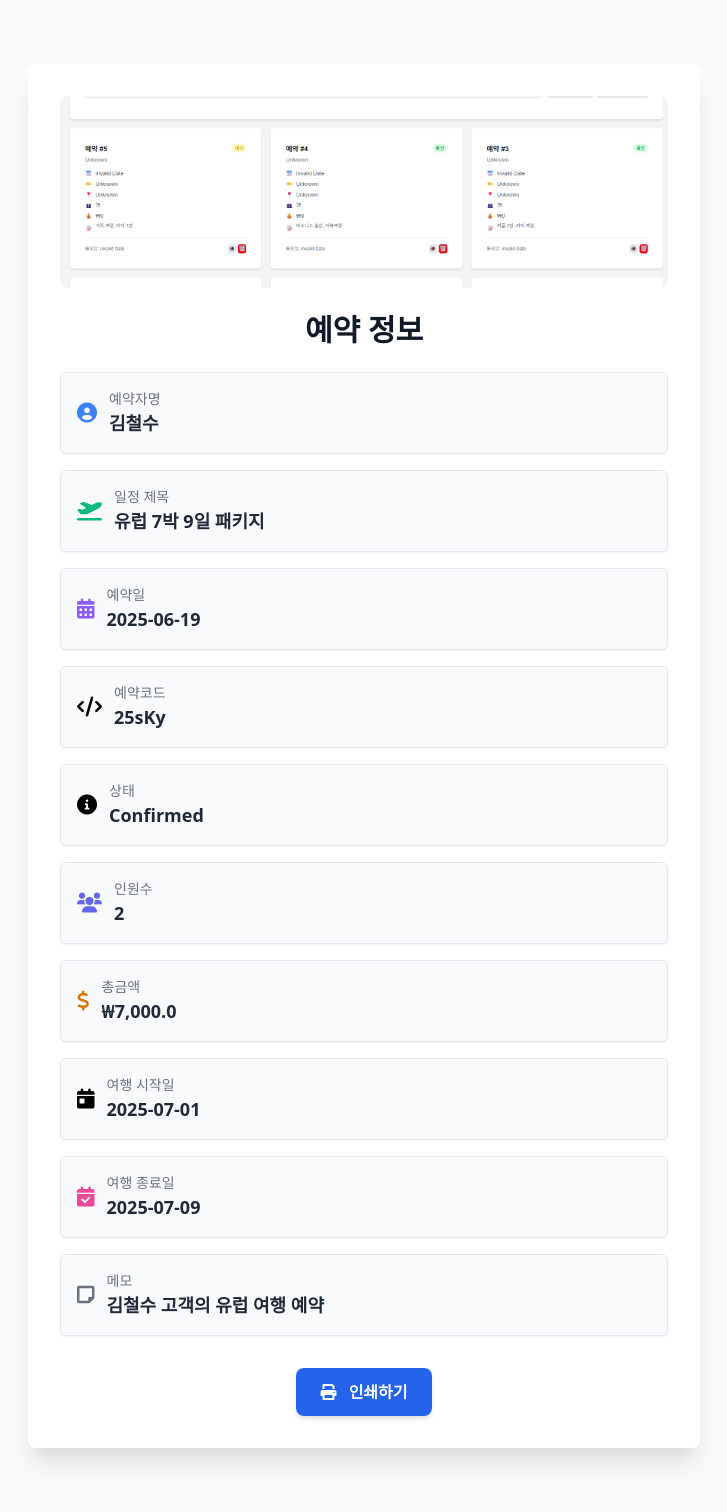
After one commit to mikichat/travel-python, a Flask app: a page that uses app/templates/public_base.html in a window 1280 px wide. The commit adds this page. Shown: the whole page, without its empty margins (276-1003 px from the left). Run offline with Flask 3, Linux system fonts and the light colour scheme; data comes from the database, SQL or seed files in the repository; both versions use the stored data as it was after the commit.

Commit message:
예약 관련 라우트 및 템플릿 개선: 새로운 공용 라우트를 추가하고, 예약 조회 페이지의 UI를 개선하여 사용자 경험을 향상시켰습니다. 예약 코드 생성 로직을 업데이트하여 더 나은 고유성을 제공하며, 데이터베이스 변경 사항을 반영하였습니다.

```diff
--- a/app/__init__.py
+++ b/app/__init__.py
@@ -11,6 +11,7 @@ from app.routes.dashboard_routes import dashboard_bp
 from app.routes.audit_routes import audit_bp
 from app.routes.ticketing_routes import ticketing_bp
 from app.routes.company_routes import company_bp
+from app.routes.public_routes import public_bp
 from app.utils.filters import register_filters
 import logging
 
@@ -75,11 +76,12 @@ def create_app():
     app.register_blueprint(auth_bp, url_prefix='/auth')
     app.register_blueprint(customer_bp, url_prefix='/customers')
     app.register_blueprint(schedule_bp, url_prefix='/schedules')
-    app.register_blueprint(reservation_bp, url_prefix='/r')
+    app.register_blueprint(reservation_bp, url_prefix='/reservations')
     app.register_blueprint(dashboard_bp, url_prefix='/dashboard')
     app.register_blueprint(audit_bp, url_prefix='/audit')
     app.register_blueprint(ticketing_bp, url_prefix='/ticketing')
     app.register_blueprint(company_bp, url_prefix='/companies')
+    app.register_blueprint(public_bp, url_prefix='/v')
 
     @app.route('/')
     def index():
--- /dev/null
+++ b/app/routes/public_routes.py
@@ -0,0 +1,57 @@
+from flask import Blueprint, render_template
+from database import get_db_connection
+import datetime
+
+public_bp = Blueprint('public', __name__)
+
+@public_bp.route('/<string:reservation_code>')
+def view_reservation_by_code(reservation_code):
+    # 5자리, 앞 2자리 숫자, 뒤 3자리 영문 대소문자인 예약코드만 허용
+    if len(reservation_code) == 5 and \
+       reservation_code[:2].isdigit() and \
+       reservation_code[2:].isalpha():
+        conn = get_db_connection()
+        cursor = conn.cursor()
+        cursor.execute("""
+            SELECT r.*, c.name as customer_name, s.title as schedule_title,
+                   s.start_date as travel_start_date, s.end_date as travel_end_date
+            FROM reservations r
+            LEFT JOIN customers c ON r.customer_id = c.id
+            LEFT JOIN schedules s ON r.schedule_id = s.id
+            WHERE r.reservation_code = ? AND r.deleted_at IS NULL
+        """, (reservation_code,))
+        reservation = cursor.fetchone()
+        conn.close()
+        if reservation:
+            reservation_dict = dict(reservation)
+            # booking_date를 YYYY-MM-DD 형식으로 변환
+            if reservation_dict.get('booking_date'):
+                try:
+                    # ISO 8601 형식 (마이크로초 포함, 'T' 구분자)
+                    booking_datetime = datetime.datetime.strptime(reservation_dict['booking_date'], '%Y-%m-%dT%H:%M:%S.%f')
+                except ValueError:
+                    try:
+                        # ISO 8601 형식 (마이크로초 없음, 'T' 구분자)
+                        booking_datetime = datetime.datetime.strptime(reservation_dict['booking_date'], '%Y-%m-%dT%H:%M:%S')
+                    except ValueError:
+                        try:
+                            # 기존 형식 (마이크로초 포함, 공백 구분자)
+                            booking_datetime = datetime.datetime.strptime(reservation_dict['booking_date'], '%Y-%m-%d %H:%M:%S.%f')
+                        except ValueError:
+                            try:
+                                # 기존 형식 (마이크로초 없음, 공백 구분자)
+                                booking_datetime = datetime.datetime.strptime(reservation_dict['booking_date'], '%Y-%m-%d %H:%M:%S')
+                            except ValueError:
+                                booking_datetime = None
+
+                if booking_datetime:
+                    reservation_dict['booking_date'] = booking_datetime.strftime('%Y-%m-%d')
+                else:
+                    reservation_dict['booking_date'] = reservation_dict['booking_date'] # 실패 시 원본 유지
+
+            reservation_dict['customer_name'] = reservation_dict.get('customer_name', '알 수 없음')
+            reservation_dict['schedule_title'] = reservation_dict.get('schedule_title', '알 수 없음')
+            reservation_dict['travel_start_date'] = reservation_dict.get('travel_start_date', '')
+            reservation_dict['travel_end_date'] = reservation_dict.get('travel_end_date', '')
+            return render_template('view_reservation.html', reservation=reservation_dict)
+    return render_template('errors/404.html'), 404
--- a/app/routes/reservation_routes.py
+++ b/app/routes/reservation_routes.py
@@ -889,16 +889,3 @@ def edit_reservation_page(reservation_id):
             return render_template('edit_reservation.html', reservation=reservation, customers=customers, schedules=schedules, error='예약 수정 중 오류가 발생했습니다.')
 
     return render_template('edit_reservation.html', reservation=reservation, customers=customers, schedules=schedules)
-
-@reservation_bp.route('/<string:reservation_code>')
-def view_reservation_by_code(reservation_code):
-    # 6자리, 3번째가 '-'인 예약코드만 허용
-    if len(reservation_code) == 6 and reservation_code[2] == '-':
-        conn = get_db_connection()
-        cursor = conn.cursor()
-        cursor.execute('SELECT * FROM reservations WHERE reservation_code = ? AND deleted_at IS NULL', (reservation_code,))
-        reservation = cursor.fetchone()
-        conn.close()
-        if reservation:
-            return render_template('view_reservation.html', reservation=dict(reservation))
-    return render_template('errors/404.html'), 404
--- /dev/null
+++ b/app/templates/public_base.html
@@ -0,0 +1,23 @@
+<!DOCTYPE html>
+<html lang="ko">
+<head>
+    <meta charset="UTF-8">
+    <meta name="viewport" content="width=device-width, initial-scale=1.0">
+    <title>{% block title %}예약 정보{% endblock %}</title>
+    <!-- Tailwind CSS CDN -->
+    <link href="https://cdn.jsdelivr.net/npm/tailwindcss@2.2.19/dist/tailwind.min.css" rel="stylesheet">
+    <!-- Font Awesome -->
+    <link rel="stylesheet" href="https://cdnjs.cloudflare.com/ajax/libs/font-awesome/6.0.0/css/all.min.css">
+    <!-- Custom CSS -->
+    <style>
+        /* 필요 시 여기에 추가 스타일 정의 */
+    </style>
+</head>
+<body class="bg-gray-50 font-sans">
+    <div class="container mx-auto px-4 py-8">
+        {% block content %}{% endblock %}
+    </div>
+    <!-- JavaScript -->
+    {% block scripts %}{% endblock %}
+</body>
+</html>
--- a/app/templates/view_reservation.html
+++ b/app/templates/view_reservation.html
@@ -1,20 +1,96 @@
-{% extends "base.html" %}
+{% extends "public_base.html" %}
 {% block content %}
-  <div class="container mt-5">
-    <h2>예약 정보 조회</h2>
+  <div class="bg-white p-8 rounded-lg shadow-xl max-w-2xl mx-auto my-8">
+    <img src="{{ url_for('static', filename='uploads/passport_20250617211050_스크린샷 2025-06-10 032805.png') }}" alt="Reservation Image" class="w-full h-48 object-cover mb-6 rounded-lg shadow-inner">
+    <h2 class="text-3xl font-extrabold text-gray-900 mb-6 text-center">예약 정보</h2>
     {% if reservation %}
-      <ul class="list-group mt-4">
-        <li class="list-group-item"><strong>예약자명:</strong> {{ reservation.customer_id }}</li>
-        <li class="list-group-item"><strong>일정ID:</strong> {{ reservation.schedule_id }}</li>
-        <li class="list-group-item"><strong>예약일:</strong> {{ reservation.booking_date }}</li>
-        <li class="list-group-item"><strong>예약코드:</strong> {{ reservation.reservation_code }}</li>
-        <li class="list-group-item"><strong>상태:</strong> {{ reservation.status }}</li>
-        <li class="list-group-item"><strong>인원수:</strong> {{ reservation.number_of_people }}</li>
-        <li class="list-group-item"><strong>총금액:</strong> {{ reservation.total_price }}</li>
-        <li class="list-group-item"><strong>메모:</strong> {{ reservation.notes }}</li>
-      </ul>
+      <div class="space-y-4">
+        <div class="bg-gray-50 p-4 rounded-md shadow-sm border border-gray-200 flex items-center">
+          <i class="fas fa-user-circle text-blue-500 text-xl mr-3"></i>
+          <div>
+            <p class="text-sm text-gray-500 font-medium">예약자명</p>
+            <p class="text-lg font-semibold text-gray-800">{{ reservation.customer_name }}</p>
+          </div>
+        </div>
+        <div class="bg-gray-50 p-4 rounded-md shadow-sm border border-gray-200 flex items-center">
+          <i class="fas fa-plane-departure text-green-500 text-xl mr-3"></i>
+          <div>
+            <p class="text-sm text-gray-500 font-medium">일정 제목</p>
+            <p class="text-lg font-semibold text-gray-800">{{ reservation.schedule_title }}</p>
+          </div>
+        </div>
+        <div class="bg-gray-50 p-4 rounded-md shadow-sm border border-gray-200 flex items-center">
+          <i class="fas fa-calendar-alt text-purple-500 text-xl mr-3"></i>
+          <div>
+            <p class="text-sm text-gray-500 font-medium">예약일</p>
+            <p class="text-lg font-semibold text-gray-800">{{ reservation.booking_date }}</p>
+          </div>
+        </div>
+        <div class="bg-gray-50 p-4 rounded-md shadow-sm border border-gray-200 flex items-center">
+          <i class="fas fa-code text-orange-500 text-xl mr-3"></i>
+          <div>
+            <p class="text-sm text-gray-500 font-medium">예약코드</p>
+            <p class="text-lg font-semibold text-gray-800">{{ reservation.reservation_code }}</p>
+          </div>
+        </div>
+        <div class="bg-gray-50 p-4 rounded-md shadow-sm border border-gray-200 flex items-center">
+          <i class="fas fa-info-circle text-teal-500 text-xl mr-3"></i>
+          <div>
+            <p class="text-sm text-gray-500 font-medium">상태</p>
+            <p class="text-lg font-semibold text-gray-800">{{ reservation.status }}</p>
+          </div>
+        </div>
+        <div class="bg-gray-50 p-4 rounded-md shadow-sm border border-gray-200 flex items-center">
+          <i class="fas fa-users text-indigo-500 text-xl mr-3"></i>
+          <div>
+            <p class="text-sm text-gray-500 font-medium">인원수</p>
+            <p class="text-lg font-semibold text-gray-800">{{ reservation.number_of_people }}</p>
+          </div>
+        </div>
+        <div class="bg-gray-50 p-4 rounded-md shadow-sm border border-gray-200 flex items-center">
+          <i class="fas fa-dollar-sign text-yellow-600 text-xl mr-3"></i>
+          <div>
+            <p class="text-sm text-gray-500 font-medium">총금액</p>
+            <p class="text-lg font-semibold text-gray-800">{{ reservation.total_price | format_currency }}</p>
+          </div>
+        </div>
+        <div class="bg-gray-50 p-4 rounded-md shadow-sm border border-gray-200 flex items-center">
+          <i class="fas fa-calendar-day text-rose-500 text-xl mr-3"></i>
+          <div>
+            <p class="text-sm text-gray-500 font-medium">여행 시작일</p>
+            <p class="text-lg font-semibold text-gray-800">{{ reservation.travel_start_date }}</p>
+          </div>
+        </div>
+        <div class="bg-gray-50 p-4 rounded-md shadow-sm border border-gray-200 flex items-center">
+          <i class="fas fa-calendar-check text-pink-500 text-xl mr-3"></i>
+          <div>
+            <p class="text-sm text-gray-500 font-medium">여행 종료일</p>
+            <p class="text-lg font-semibold text-gray-800">{{ reservation.travel_end_date }}</p>
+          </div>
+        </div>
+        <div class="bg-gray-50 p-4 rounded-md shadow-sm border border-gray-200 flex items-center">
+          <i class="fas fa-sticky-note text-gray-500 text-xl mr-3"></i>
+          <div>
+            <p class="text-sm text-gray-500 font-medium">메모</p>
+            <p class="text-lg font-semibold text-gray-800">{{ reservation.notes }}</p>
+          </div>
+        </div>
+      </div>
+      <div class="mt-8 text-center">
+        <button onclick="window.print()" class="bg-blue-600 hover:bg-blue-700 text-white font-bold py-3 px-6 rounded-lg shadow-md transition duration-300 ease-in-out transform hover:scale-105 focus:outline-none focus:ring-2 focus:ring-blue-500 focus:ring-opacity-50">
+          <i class="fas fa-print mr-2"></i> 인쇄하기
+        </button>
+      </div>
     {% else %}
-      <div class="alert alert-warning mt-4">예약 정보를 찾을 수 없습니다.</div>
+      <div class="bg-red-100 border border-red-400 text-red-700 px-4 py-3 rounded relative text-center" role="alert">
+        <strong class="font-bold">오류:</strong>
+        <span class="block sm:inline">예약 정보를 찾을 수 없습니다. 예약 코드를 확인해주세요.</span>
+      </div>
     {% endif %}
   </div>
 {% endblock %}
+{% block scripts %}
+<script>
+  // 인쇄 기능은 브라우저 자체 기능을 사용하므로 별도 JS 필요 없음
+</script>
+{% endblock %}
```
Also changed, not shown: app/utils/__init__.py (+17 -4 lines), data/travel_crm.db.
